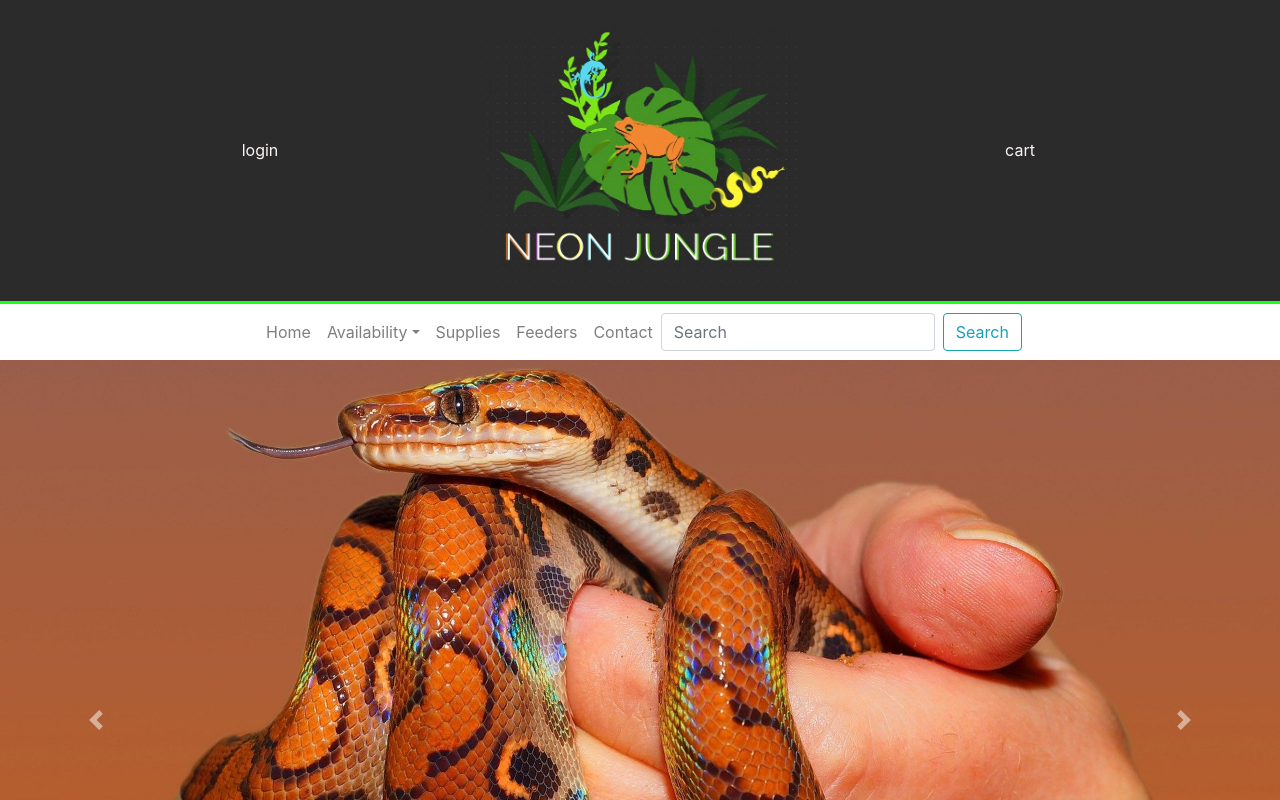
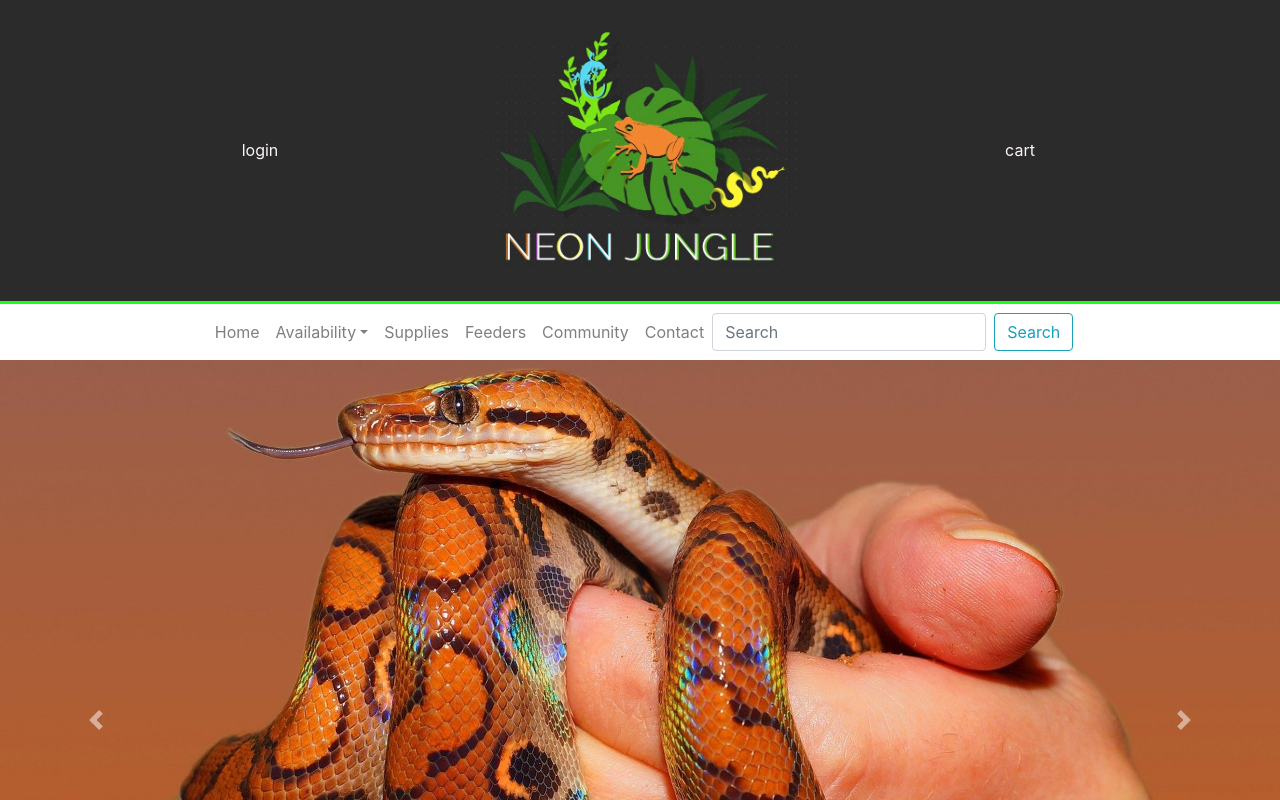
Before and after one commit to matty-bennett/neon-jungle, a React (Create React App) app: page / in a window 1280 px wide. Shown: the top 800 px of the page. Built offline with nearby package versions, Linux system fonts and the light colour scheme.

Commit message:
started footer component

```diff
--- a/src/components/Nav/index.js
+++ b/src/components/Nav/index.js
@@ -15,7 +15,7 @@ function Navi() {
     return(
         <div className="navi">
             <Container>
-                <Row className="justify-content-center">
+                <Row className="d-flex justify-content-center">
                     <Navbar>
                         <Nav className="mr-auto">
                             <Nav.Link href="#home">Home</Nav.Link>
@@ -28,6 +28,7 @@ function Navi() {
                             </NavDropdown>
                             <Nav.Link href="#supplies">Supplies</Nav.Link>
                             <Nav.Link href="#feeders">Feeders</Nav.Link>
+                            <Nav.Link href="#community">Community</Nav.Link>
                             <Nav.Link href="#contact">Contact</Nav.Link>
 
                             <Form inline>
```
Also changed, not shown: src/components/Footer/index.js (+11 -2 lines).
